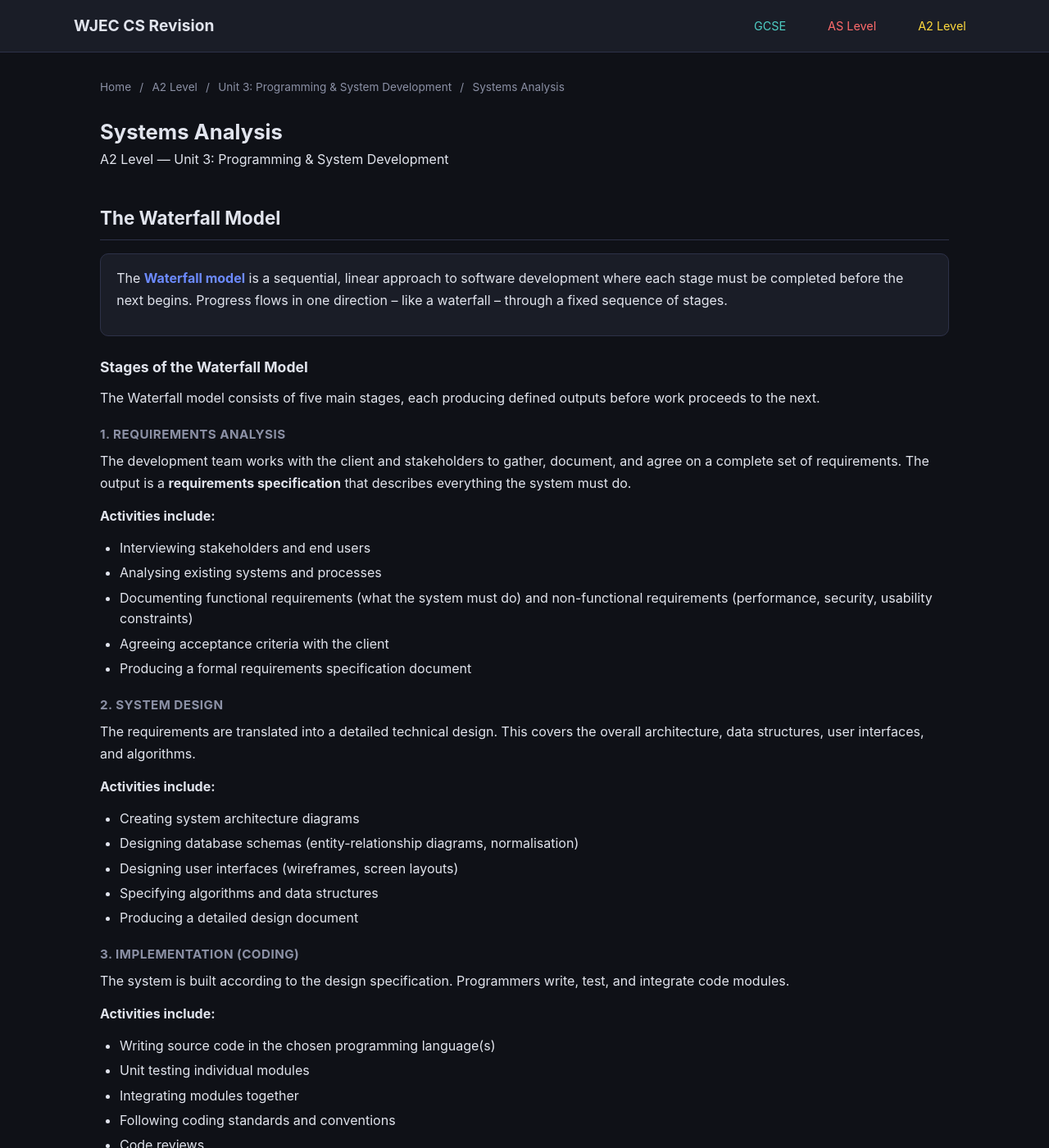
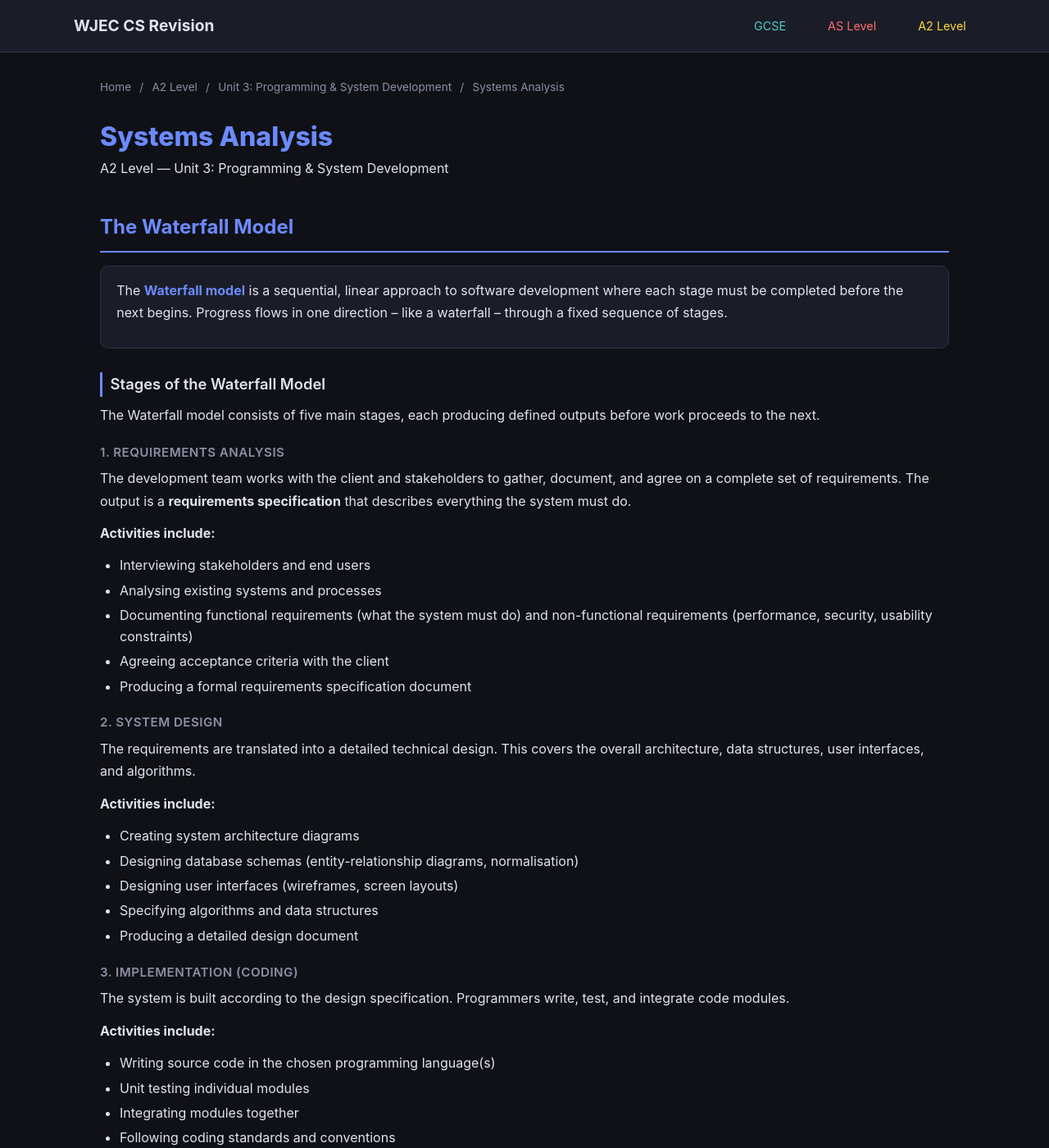
Before and after one commit to jase1979/comp-sci, a Jekyll site: the page built from a2/unit3/systems-analysis/index.md, in a window 1280 px wide and 1400 px high. Shown: the whole window at 82% size. Built offline with Jekyll 4.4.1, drawn with Linux system fonts in a browser that asks for light colours; nearby versions of some CDN libraries.

Commit message:
Improve heading styles for better visual hierarchy
- H1: larger (2rem), bold (800), accent colour
- H2: accent colour, thicker accent border-bottom (2px)
- H3: left accent border for visual distinction

Co-Authored-By: Claude Opus 4.6 <noreply@anthropic.com>

```diff
--- a/_sass/main.scss
+++ b/_sass/main.scss
@@ -213,7 +213,11 @@ a:hover { color: var(--accent-hover); }
   .topic-header {
     margin-bottom: 2rem;
 
-    h1 { font-size: 1.6rem; }
+    h1 {
+      font-size: 2rem;
+      font-weight: 800;
+      color: var(--accent);
+    }
   }
 
   .section-nav {
@@ -262,23 +266,28 @@ a:hover { color: var(--accent-hover); }
     margin-top: 2rem;
 
     h2 {
-      font-size: 1.4rem;
+      font-size: 1.5rem;
+      font-weight: 700;
       margin-top: 2.5rem;
       margin-bottom: 1rem;
-      padding-bottom: 0.5rem;
-      border-bottom: 1px solid var(--border);
-      color: var(--text);
+      padding-bottom: 0.6rem;
+      border-bottom: 2px solid var(--accent);
+      color: var(--accent);
     }
 
     h3 {
-      font-size: 1.1rem;
-      margin-top: 1.5rem;
+      font-size: 1.15rem;
+      font-weight: 600;
+      margin-top: 1.8rem;
       margin-bottom: 0.6rem;
       color: var(--text);
+      padding-left: 0.6rem;
+      border-left: 3px solid var(--accent);
     }
 
     h4 {
       font-size: 0.95rem;
+      font-weight: 600;
       margin-top: 1.2rem;
       margin-bottom: 0.4rem;
       color: var(--text-muted);
```
